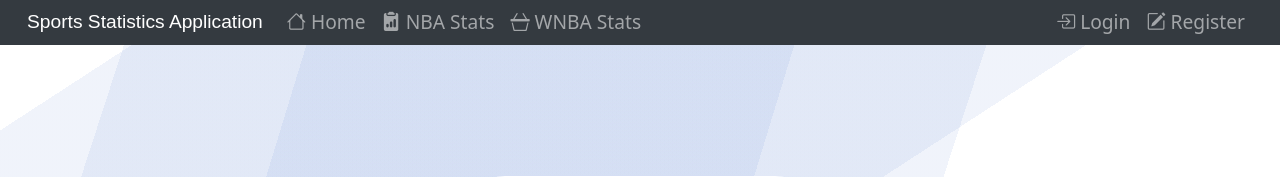
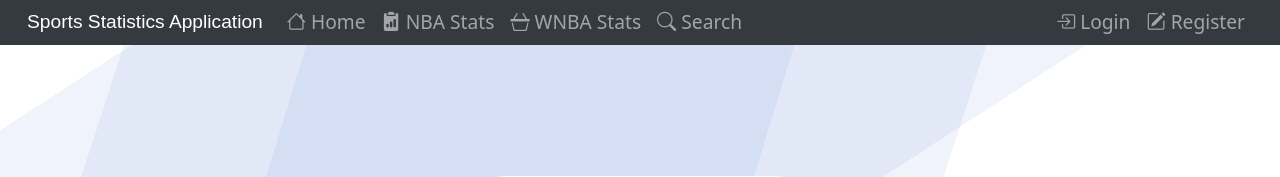
Before and after one commit to Ayanleaideed/NBA-Stats-Application, a Django app: page /login_user/ in a window 1280 px wide. Shown: the top 177 px of the page. Run offline with Django 5.2, Linux system fonts and the light colour scheme.

Commit message:
fix Enable the search functionality back into production

```diff
--- a/sports_stats_app/stats/templates/base.html
+++ b/sports_stats_app/stats/templates/base.html
@@ -43,7 +43,13 @@
                                 <i class="bi bi-basket3"></i> WNBA Stats
                             </a>
                         </li>
-                            {% if request.user.is_authenticated %}
+                    <li class="nav-item">
+                        <a class="nav-link" href="{% url 'search' %}">
+                            <i class="bi bi-search"></i> Search
+                        </a>
+                    </li>
+
+                     {% if request.user.is_authenticated %}
                                 {% if request.user.is_superuser or request.user.is_staff %}
                                     <li class="nav-item">
                                         <a class="nav-link" href="{% url 'admin:index' %}">
@@ -52,8 +58,6 @@
                                     </li>
                                 {% endif %}
                             {% endif %}
-
-
                 </ul>
 
                 <ul class="navbar-nav ms-auto">
```
